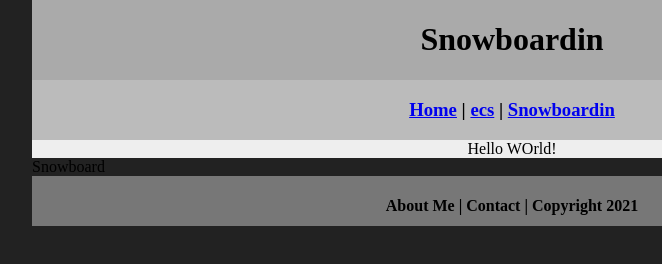
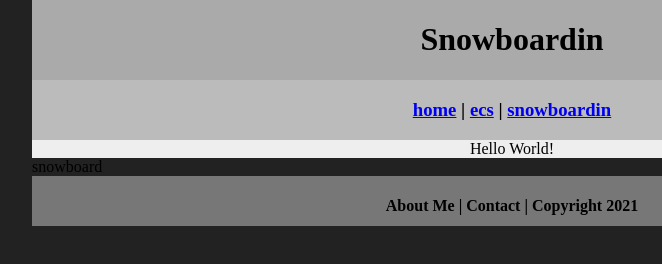
Before and after one commit to mommasboyzach/ZACHARY-D-HAWKES, a plain HTML site: page snowboardin/index.html in a window 1280 px wide. Shown: the full height of the page, 128-790 px from the left. Drawn offline with Linux system fonts and the light colour scheme.

Commit message:
Update index.html

```diff
--- a/snowboardin/index.html
+++ b/snowboardin/index.html
@@ -12,10 +12,10 @@
   	<h1>Snowboardin</h1>
   </div>
   <div class="nav">
-    <h3><a href="../index.html">Home</a> | <a href="../ecs/index.html">ecs</a> | <a href="index.html">Snowboardin</a></h3>
+    <h3><a href="../index.html">home</a> | <a href="../ecs/index.html">ecs</a> | <a href="index.html">snowboardin</a></h3>
   </div>
-  <div class="content">Hello WOrld!</div>
-	Snowboard
+  <div class="content">Hello World!</div>
+	snowboard
   <div class="footer">
     <h4>About Me | Contact | Copyright 2021</h4>
   </div>
```
